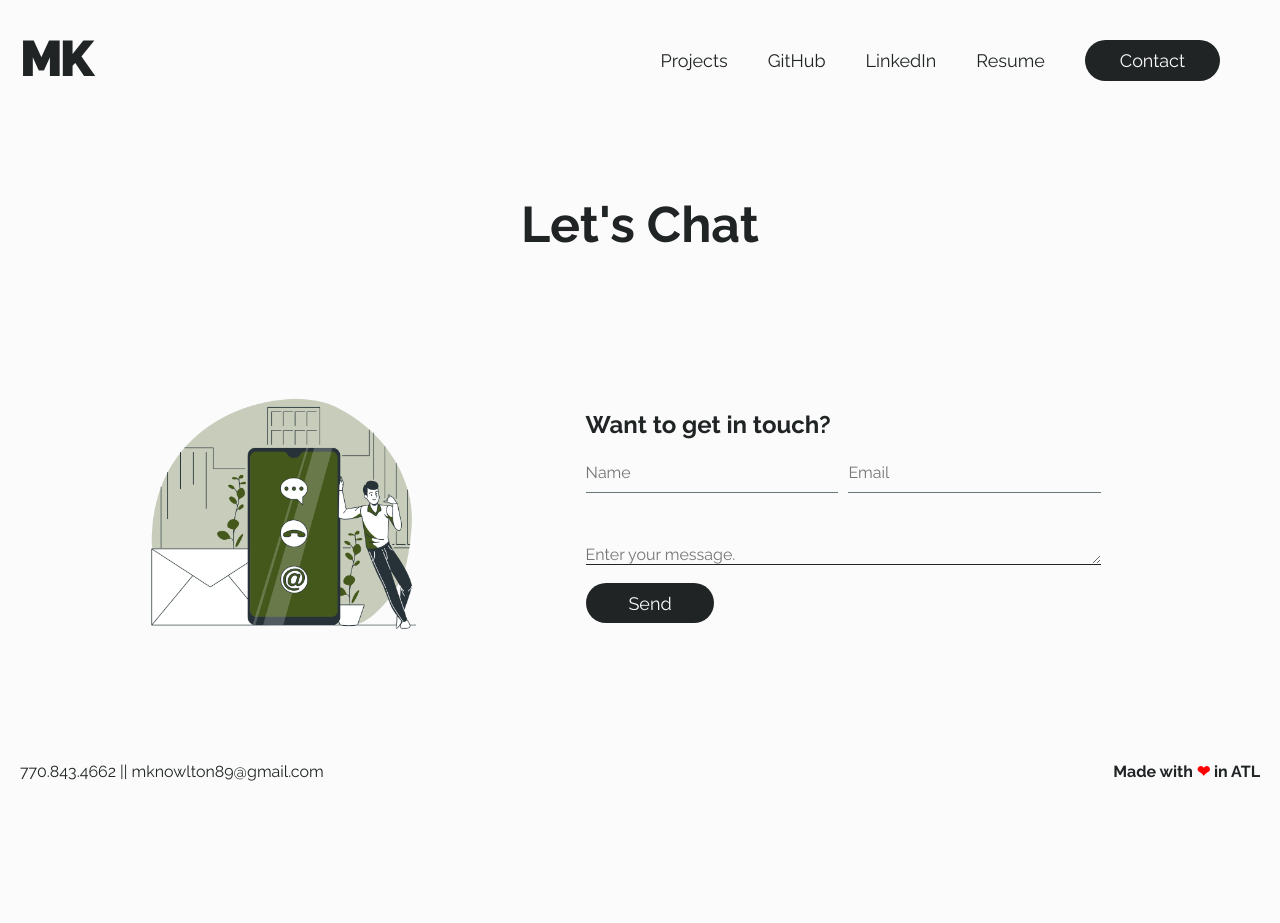
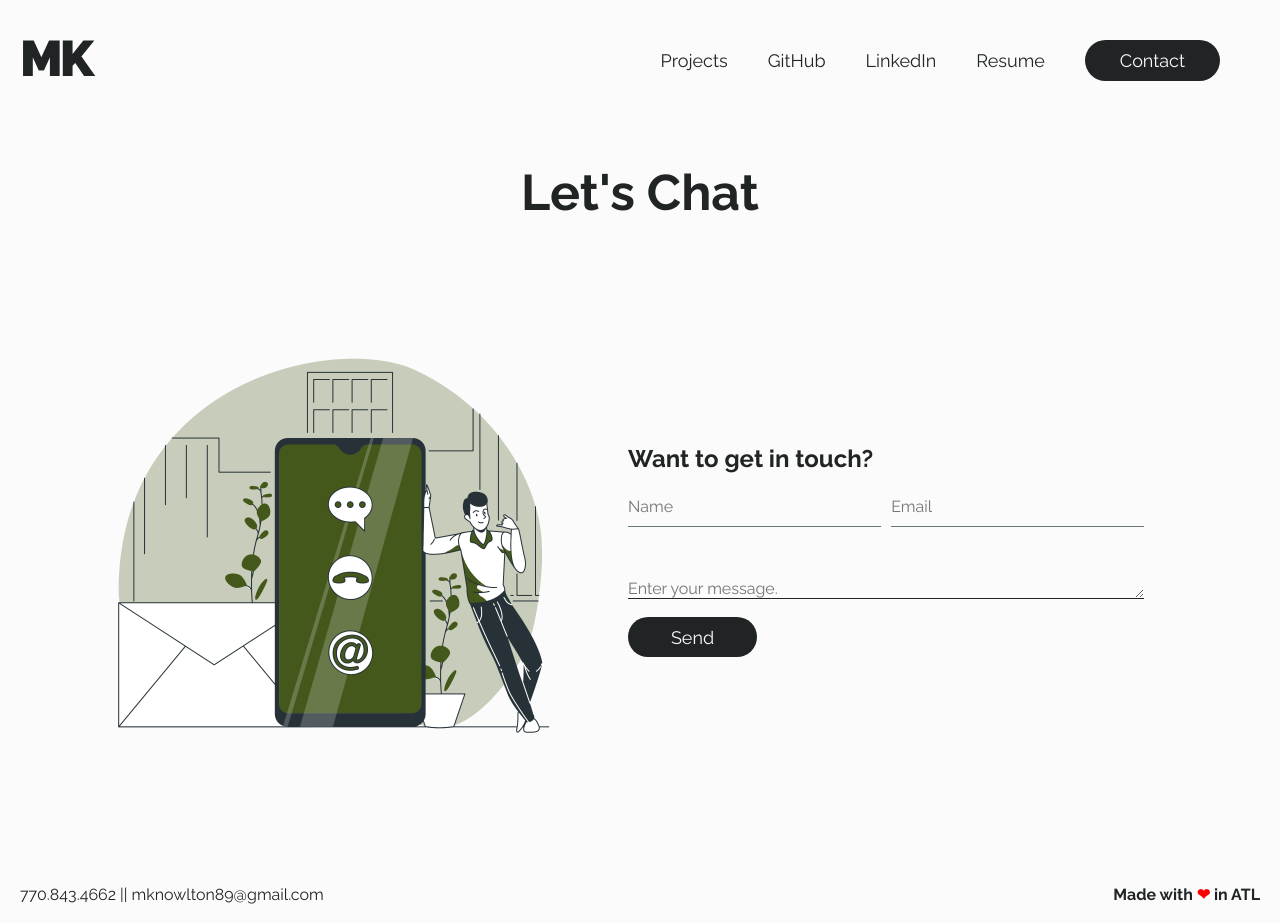
Before and after one commit to mknowlton89/react-portfolio, a React (Create React App) app: page /contact in a window 1280 px wide. Before the commit the page ends 800 px from the top, so only its background shows below. Built offline with nearby package versions, Linux system fonts and the light colour scheme.

Commit message:
Updated the CSS for the images for a Safari bug. Set the max height as opposed to the max width.

```diff
--- a/src/components/ContactForm/styles.css
+++ b/src/components/ContactForm/styles.css
@@ -38,7 +38,7 @@ button:focus {
 .contact {
     display: flex;
     align-items: center;
-    padding: 2rem 8rem 2rem 8rem;
+    padding: 2rem 5rem 2rem 5rem;
 }
 
 .contact h3 {
@@ -68,8 +68,8 @@ button:focus {
 
 .contact-image img {
     background-color: transparent;
-    max-width: 75%;
-    height: auto;
+    width: auto;
+    max-height: 500px;
 }
 
 .message, textarea {
--- a/src/components/PageTitle/styles.css
+++ b/src/components/PageTitle/styles.css
@@ -1,6 +1,6 @@
 .pageTitleContainer {
     display: flex;
-    height: 200px;
+    height: 150px;
     justify-content: center;
     align-items: center;
 }
--- a/src/components/hero/styles.css
+++ b/src/components/hero/styles.css
@@ -23,9 +23,8 @@ button {
 }
 
 .hero img {
-    max-width: 100%;
     width: auto;
-    /* height: auto; */
+    max-height: 500px;
 }
 
 .hero h1 {
```
